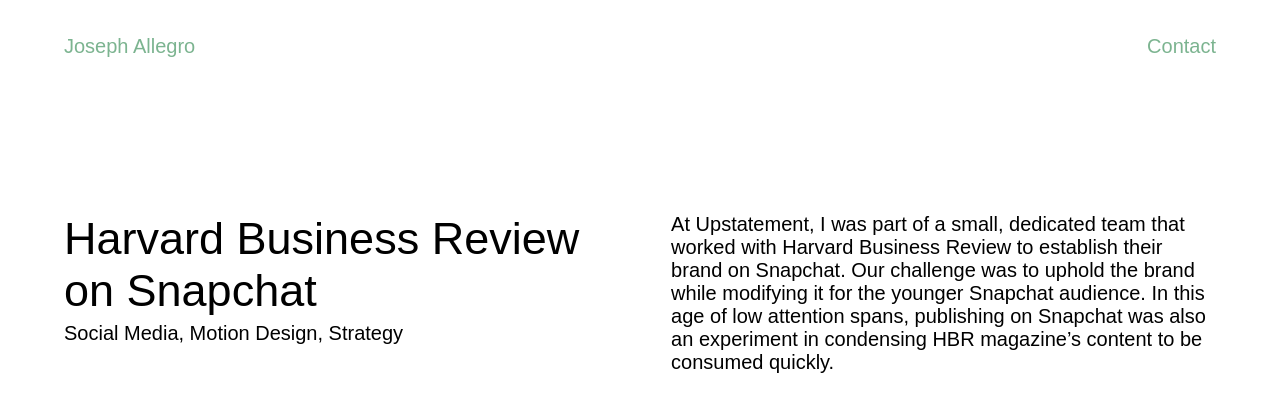
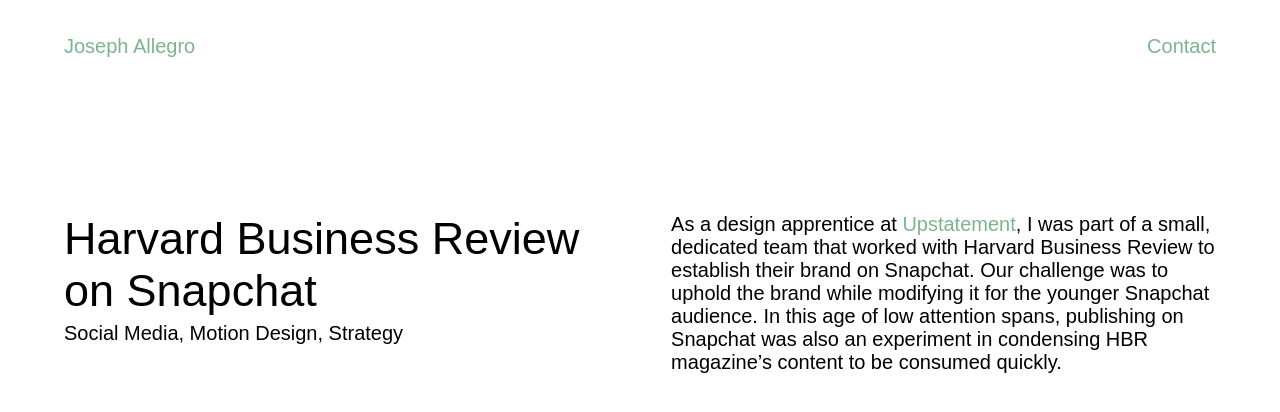
Before and after one commit to josephallegro/joseph_allegro_website, a website: page hbr.html in a window 1280 px wide. Shown: the top 412 px of the page. Drawn offline with nearby package versions, Linux system fonts and the light colour scheme; a web font is replaced by a local one.

Commit message:
2019 twelve

```diff
--- a/hbr.html
+++ b/hbr.html
@@ -32,7 +32,7 @@
     			</div></a>
 			</section>
 			<p class="copy">
-				At Upstatement, I was part of a small, dedicated team that worked with Harvard Business Review to establish their brand on Snapchat. Our challenge was to uphold the brand while modifying it for the younger Snapchat audience. In this age of low attention spans, publishing on Snapchat was also an experiment in condensing HBR magazine’s content to be consumed quickly.
+				As a design apprentice at <a class="inline-link" href="https://www.upstatement.com" target="_blank">Upstatement</a>, I was part of a small, dedicated team that worked with Harvard Business Review to establish their brand on Snapchat. Our challenge was to uphold the brand while modifying it for the younger Snapchat audience. In this age of low attention spans, publishing on Snapchat was also an experiment in condensing HBR magazine’s content to be consumed&nbsp;quickly.
 			</p>
 		</section>
 		<section id="container2">
```
Also changed, not shown: dreamproject.html (+1 -1 lines).
